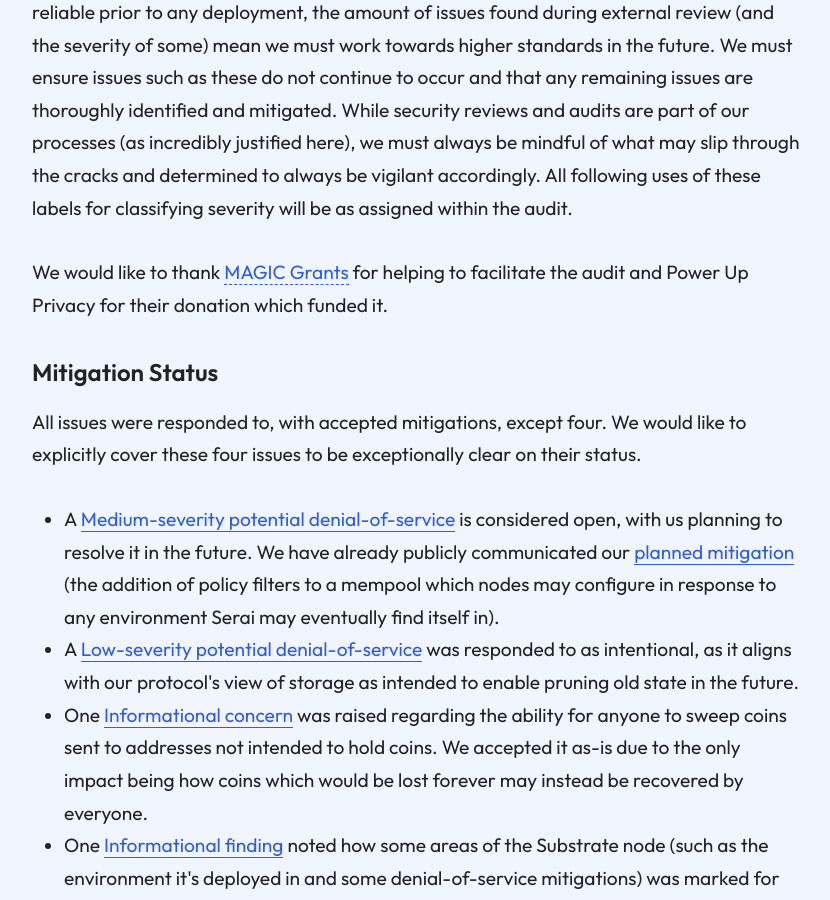
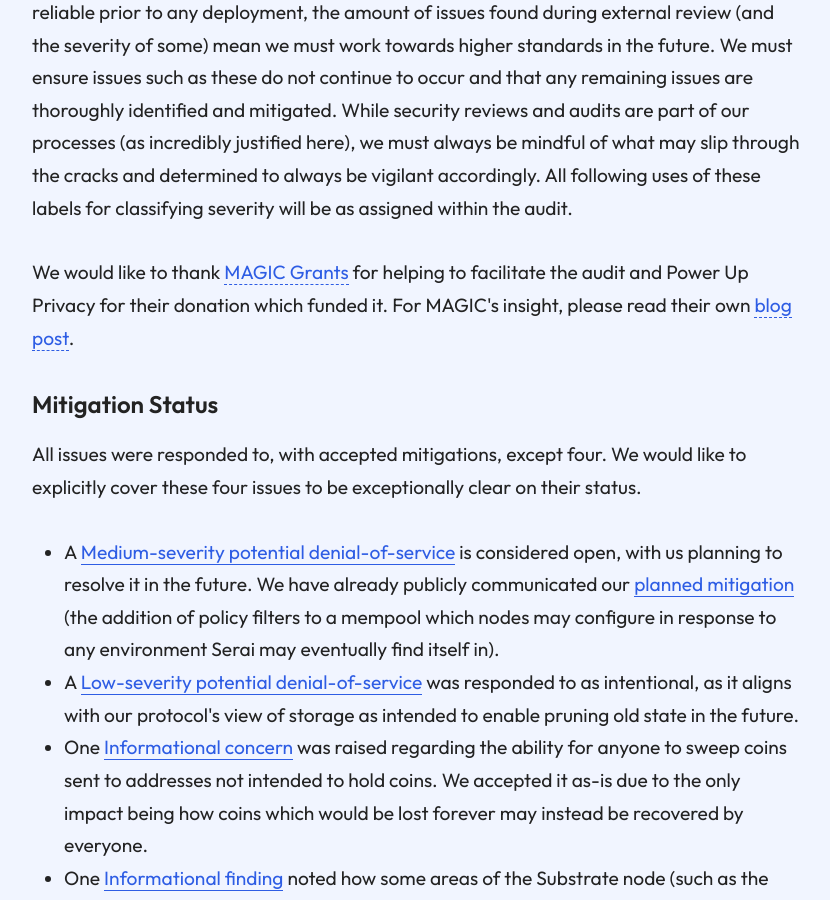
Before and after one commit to serai-dex/serai-dex.github.io, a Jekyll site: the page built from _posts/2026-04-15-serai-blockchain-audited.md, in a window 1280 px wide and 900 px high, scrolled down 1879 px. Shown: the whole window, without its empty margins (224-1054 px from the left). Built offline with Jekyll 4.4.1, drawn with Linux system fonts in a browser that asks for light colours.

Commit message:
Add reference to MAGIC's blog post

```diff
--- a/_posts/2026-04-15-serai-blockchain-audited.md
+++ b/_posts/2026-04-15-serai-blockchain-audited.md
@@ -65,7 +65,7 @@ determined to always be vigilant accordingly. All following uses of these
 labels for classifying severity will be as assigned within the audit.
 
 We would like to thank [MAGIC Grants](https://magicgrants.org) for helping to
-facilitate the audit and Power Up Privacy for their donation which funded it.
+facilitate the audit and Power Up Privacy for their donation which funded it. For MAGIC's insight, please read their own [blog post](https://magicgrants.org/2026/04/15/SRLabs-Serai-Substrate-Audit).
 
 ### Mitigation Status
 
```
